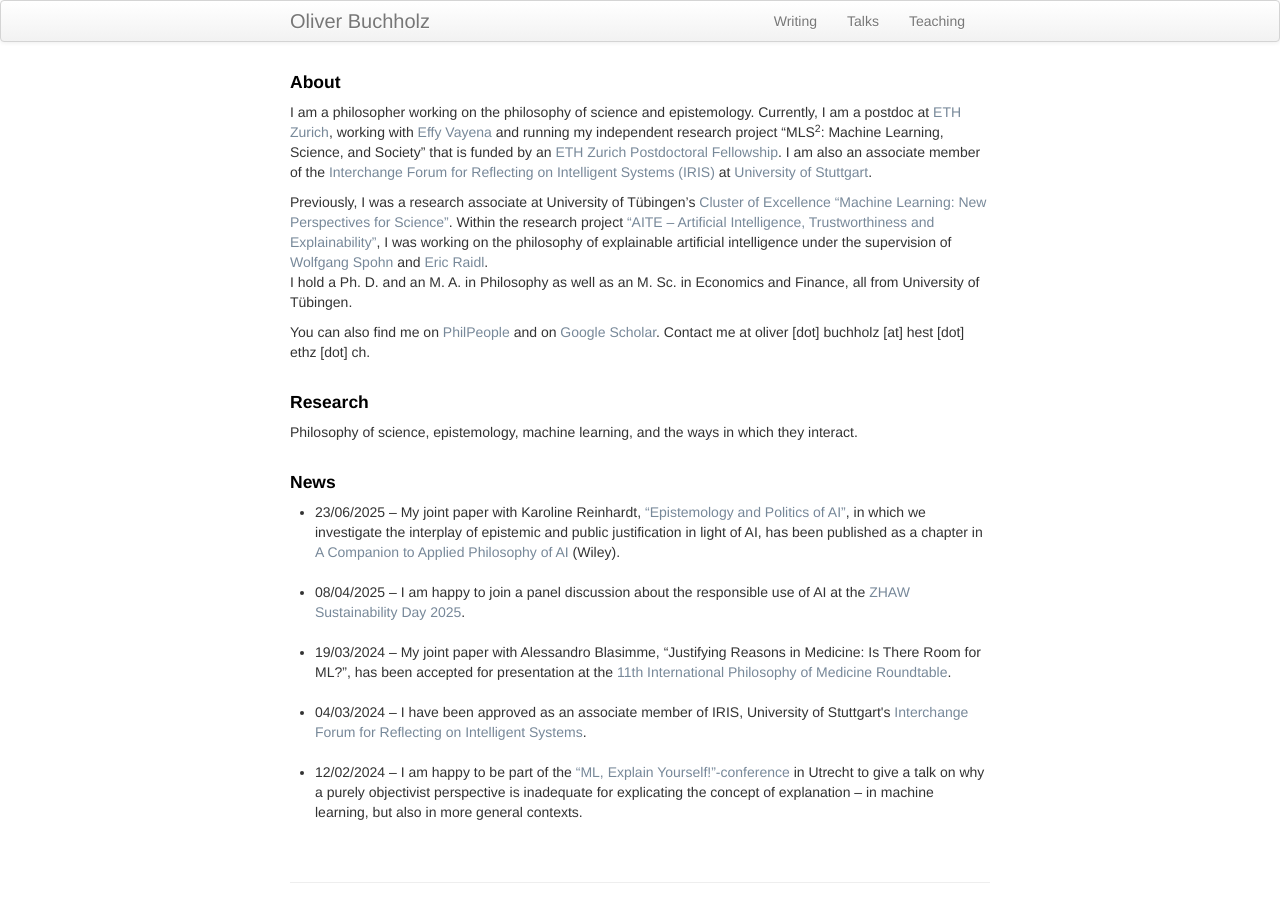
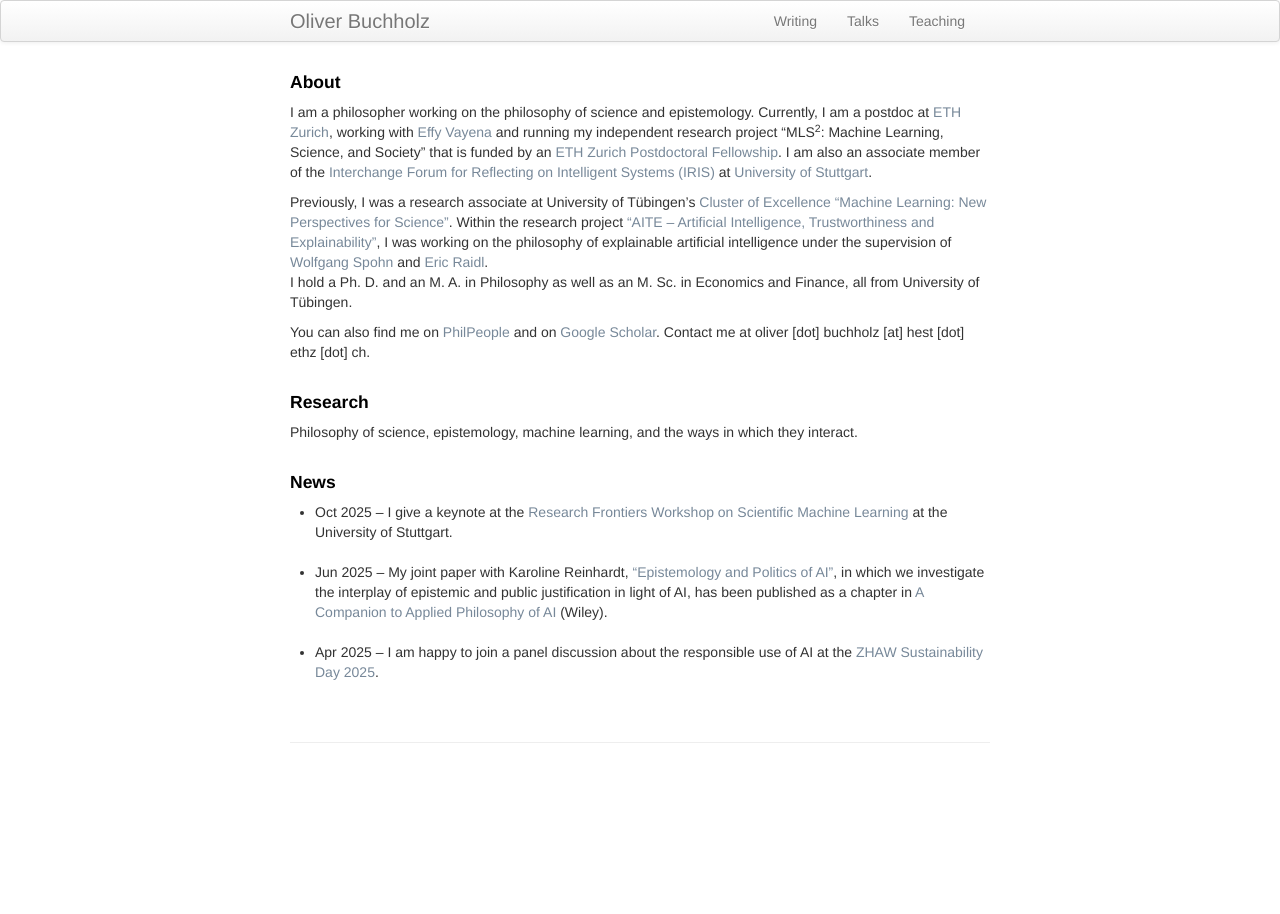
Before and after one commit to oliverbuchholz/oliverbuchholz.github.io, a Jekyll site: the page built from index.md, in a window 1280 px wide. Built offline with Jekyll 4.4.1, drawn with Linux system fonts in a browser that asks for light colours.

Commit message:
Update index.md

```diff
--- a/index.md
+++ b/index.md
@@ -23,18 +23,12 @@ Philosophy of science, epistemology, machine learning, and the ways in which the
 <h4> News </h4>
 
 <ul>
-<li> 23/06/2025 &ndash; My joint paper with Karoline Reinhardt, <a href="https://doi.org/10.1002/9781394238651.ch8" target="_blank">&ldquo;Epistemology and Politics of AI&rdquo;</a>, in which we investigate the interplay of epistemic and public justification in light of AI, has been published as a chapter in <a href="https://doi.org/10.1002/9781394238651" target="_blank">A Companion to Applied Philosophy of AI</a> (Wiley).<br><br>
+<li> Oct 2025 &ndash; I give a keynote at the <a href="https://www.simtech.uni-stuttgart.de/communication/events/workshops/frontiers/" target="_blank">Research Frontiers Workshop on Scientific Machine Learning</a> at the University of Stuttgart.<br><br>
 </li>
 
-<li> 08/04/2025 &ndash; I am happy to join a panel discussion about the responsible use of AI at the <a href="https://www.zhaw.ch/en/focus-topics/zhaw-sustainable/engagement/sustainability-day-25" target="_blank">ZHAW Sustainability Day 2025</a>.<br><br>
+<li> Jun 2025 &ndash; My joint paper with Karoline Reinhardt, <a href="https://doi.org/10.1002/9781394238651.ch8" target="_blank">&ldquo;Epistemology and Politics of AI&rdquo;</a>, in which we investigate the interplay of epistemic and public justification in light of AI, has been published as a chapter in <a href="https://doi.org/10.1002/9781394238651" target="_blank">A Companion to Applied Philosophy of AI</a> (Wiley).<br><br>
 </li>
 
-<li> 19/03/2024 &ndash; My joint paper with Alessandro Blasimme, &ldquo;Justifying Reasons in Medicine: Is There Room for ML?&rdquo;, has been accepted for presentation at the <a href="https://philosmed.wordpress.com/2023/09/13/11th-roundtable-9-10-may-2024/" target="_blank">11th International Philosophy of Medicine Roundtable</a>.<br><br>
-</li>
-
-<li> 04/03/2024 &ndash; I have been approved as an associate member of IRIS, University of Stuttgart's <a href="https://www.iris.uni-stuttgart.de/" target="_blank">Interchange Forum for Reflecting on Intelligent Systems</a>.<br><br>
-</li>
-
-<li> 12/02/2024 &ndash; I am happy to be part of the <a href="https://ephil.ai/event/conference-ml-explain-yourself/" target="_blank">&ldquo;ML, Explain Yourself!&rdquo;-conference</a> in Utrecht to give a talk on why a purely objectivist perspective is inadequate for explicating the concept of explanation &ndash; in machine learning, but also in more general contexts.<br><br>
+<li> Apr 2025 &ndash; I am happy to join a panel discussion about the responsible use of AI at the <a href="https://www.zhaw.ch/en/focus-topics/zhaw-sustainable/engagement/sustainability-day-25" target="_blank">ZHAW Sustainability Day 2025</a>.<br><br>
 </li>
 </ul>
```
